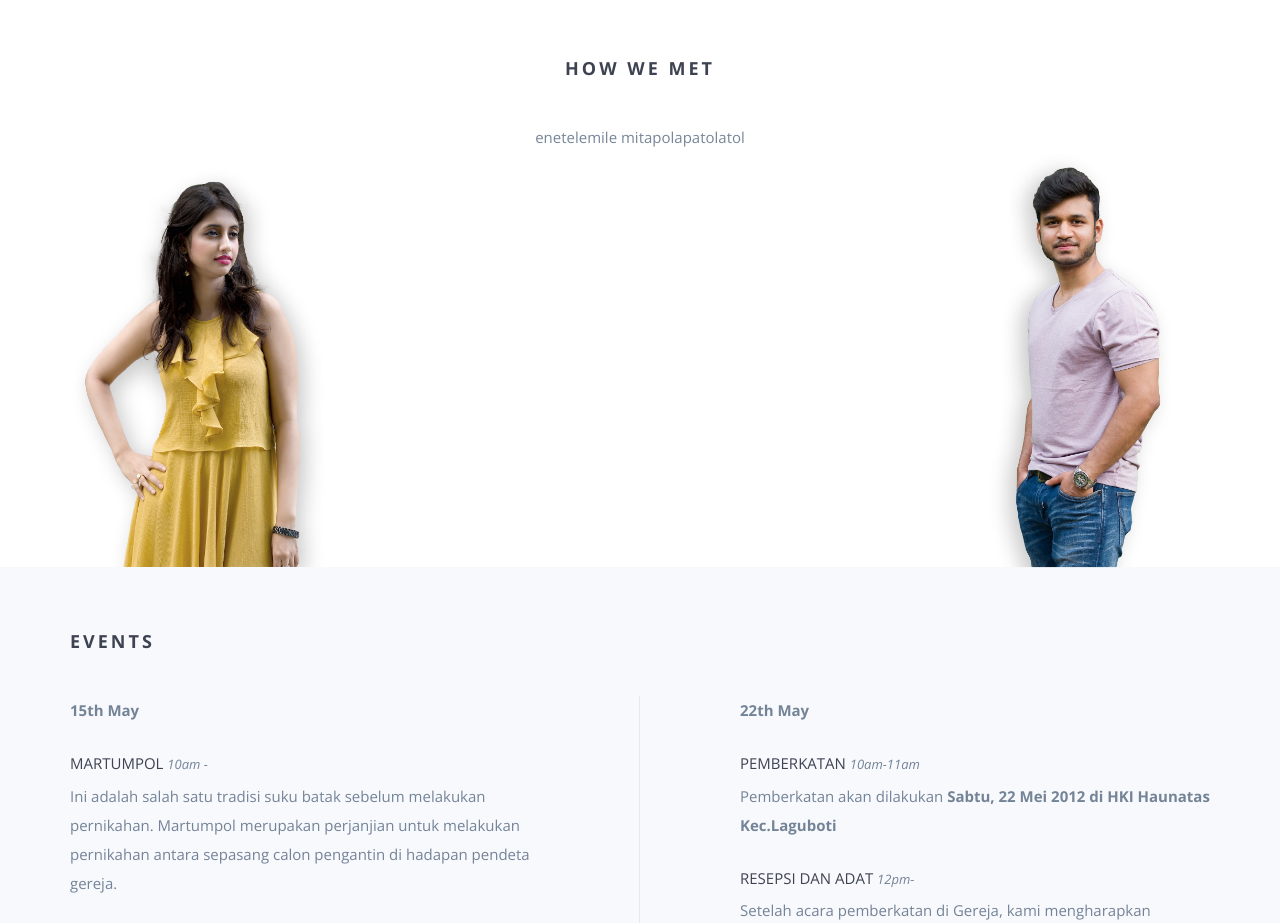
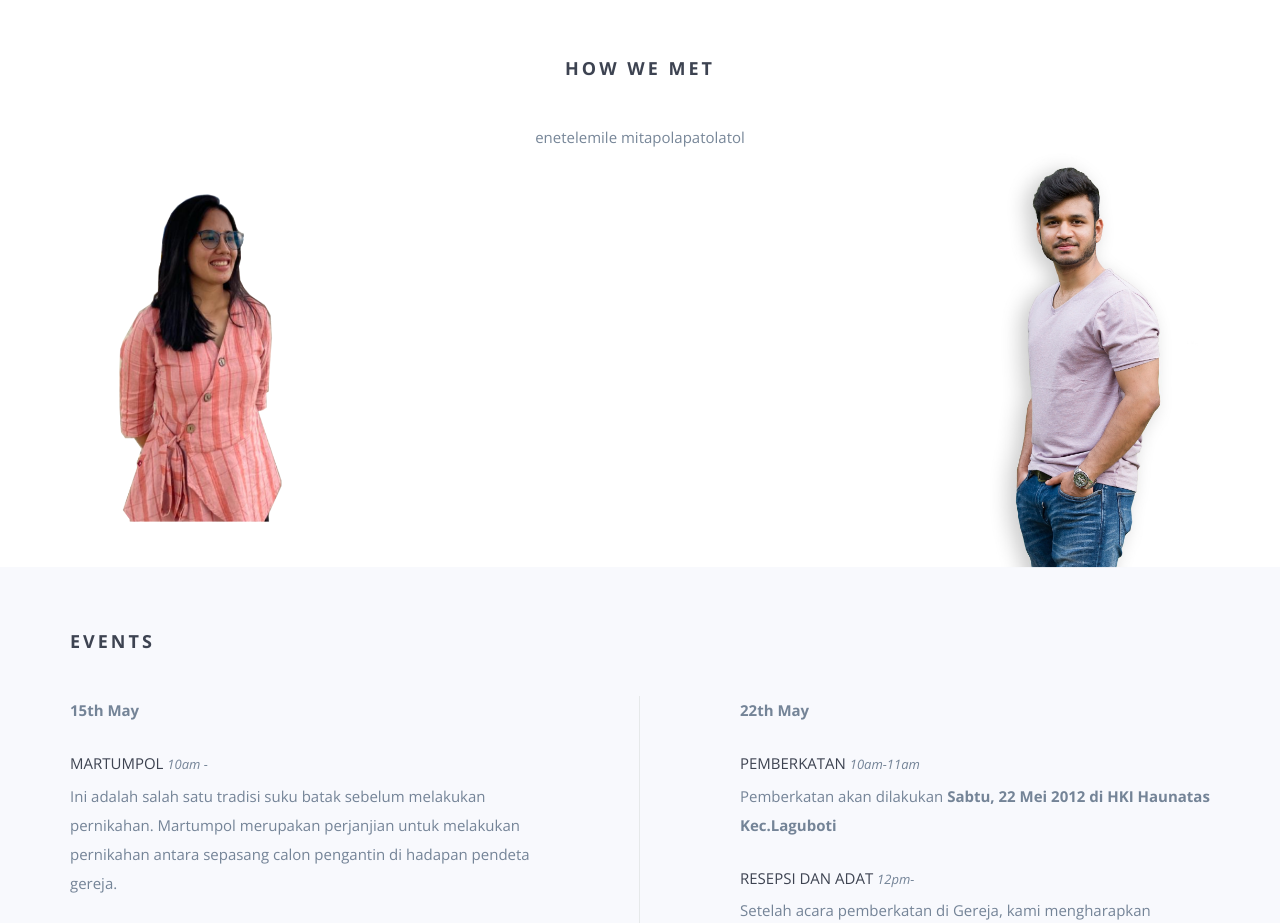
Before and after one commit to alexfmanihuruk/wedding-website, a website: page index.html in a window 1280 px wide. Shown: the part 980-1903 px from the top of the page. Drawn offline with nearby package versions, Linux system fonts and the light colour scheme; some packages are replaced by stand-ins of ours; a script that the page names is missing; files whose address does not match are found by name.

Commit message:
change picture

```diff
--- a/index.html
+++ b/index.html
@@ -113,7 +113,7 @@
             </div>
         </div>
         <div class="row">
-            <div class="col-md-3 hidden-sm hidden-xs"><img src="img/IMG_2317.jpg" class="wp1"></div>
+            <div class="col-md-3 hidden-sm hidden-xs"><img src="img/IMG_2317.png" class="wp1"></div>
             <div class="col-md-6">
                 <p>
                     enetelemile mitapolapatolatol
@@ -143,13 +143,7 @@
                     <h5>Martumpol <span class="time">10AM - </span></h5>
                     <p>Ini adalah salah satu tradisi suku batak sebelum melakukan pernikahan. Martumpol merupakan perjanjian untuk melakukan pernikahan antara sepasang calon pengantin di hadapan pendeta gereja. </p>
                 </div>
-                <!-- <div class="wp5">
-                    <h5>Cocktail Night <span class="time">7PM - 12AM</span></h5>
-                    <p>This event is no way close to ethnic. The bride & groom would like to have some "shots before the
-                        knot". With booze flowing down the floor and the western attire on, everyone would be busy
-                        showing off their new moves on the stage which they have finely honed. Lastly, expect some beer
-                        pong matches & karaoke for sure.</p>
-                </div> -->
+
             </div>
             <div class="col-md-6 col-sm-12 col-xs-12 rightcol">
                 <div class="wp4">
@@ -301,14 +295,7 @@
             <div class="col-xs-12 section-border section-padding"></div>
         </div>
     </div>
-    <!--<div class="row">
-        <div class="col-md-12">
-            <div class="diamond floating-logo">
-                <img src="img/sketch-logo.png" alt="Sketch Logo">
-                <div class="ring"></div>
-            </div>
-        </div>
-    </div>-->
+
 </section>
 
 
@@ -434,57 +421,6 @@
 
     <div class="container">
         <div class="row">
-        <!--     <div class="col-md-6 col-md-offset-3">
-                <h3>What are you waiting for?</h3>
-                <p>We would greatly appreciate if you could RSVP before 1st of November '17</p>
-                <form id="rsvp-form" class="rsvp-form"
-                      action=""
-                      method="POST">
-                    <div class="row">
-                        <div class="col-md-6 col-sm-6">
-                            <div class="form-input-group">
-                                <i class="fa fa-envelope"></i><input type="email" name="email" class=""
-                                                                     placeholder="Your email"
-                                                                     required>
-                            </div>
-                        </div>
-                        <div class="col-md-6 col-sm-6">
-                            <div class="form-input-group">
-                                <i class="fa fa-user"></i><input name="name" class=""
-                                                                 placeholder="Your name"
-                                                                 required>
-                            </div>
-                        </div>
-                    </div>
-                    <div class="row">
-                        <div class="col-md-6 col-sm-6">
-                            <div class="form-input-group">
-                                <i class="fa fa-users"></i><input type="number" name="extras" class="" min="0"
-                                                                  max="4"
-                                                                  placeholder="Husband/Wife or kids"
-                                                                  required>
-                            </div>
-                        </div>
-                        <div class="col-md-6 col-sm-6">
-                            <div class="form-input-group">
-                                <i class="fa fa-key"></i><input type="number" name="invite_code" id="invite_code"
-                                                                class="" min="0"
-                                                                placeholder="Invite code"
-                                                                required>
-                            </div>
-                        </div>
-                    </div>
-                    <div class="row">
-                        <div class="col-md-12" id="alert-wrapper"></div>
-                    </div>
-                    <button class="btn-fill rsvp-btn">
-                        Yes,
-                        that's me!
-                    </button>
-                </form>
-            </div>-->
-
-
 
 
 
```
Also changed, not shown: img/IMG_2317.jpg (deleted), img/IMG_2317.png (added).
